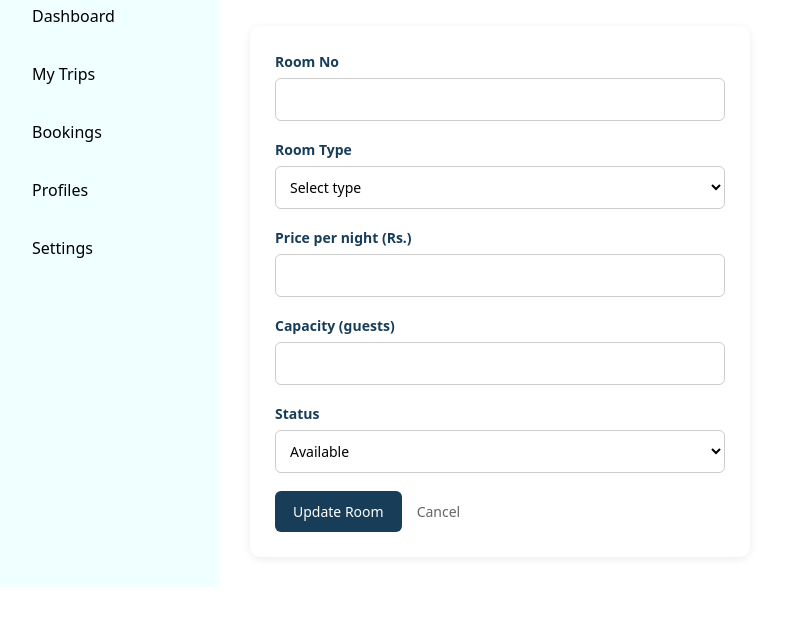
After one commit to Hemaka25/Destigo, a Laravel app: template resources/views/hotel_manager/room_edit.blade.php in a window 1280 px wide. The commit adds this page. Shown: the part 147-773 px from the top of the page, without its empty margins (0-788 px from the left). Run offline with Laravel 12, Linux system fonts and the light colour scheme; the template is opened without the code that fills it, so the values that code supplies are empty; style sheets or scripts are compiled from the project's sources; parts of the project's set-up code (start-up, migrations or seed data) failed here and were passed over.

Commit message:
Add edit room

```diff
--- /dev/null
+++ b/resources/views/hotel_manager/room_edit.blade.php
@@ -0,0 +1,70 @@
+@extends('layouts.nav')
+
+@section('content')
+
+    <h1>Edit Room</h1>
+    <p>Update the details of room {{ $room->room_number }}.</p>
+
+    <div class="hm-form-box">
+        <form method="POST" action="{{ route('hotel.rooms.update', $room) }}">
+            @csrf
+            @method('PUT')
+
+            <div class="hm-form-group">
+                <label for="room_number">Room No</label>
+                <input type="text" id="room_number" name="room_number" value="{{ old('room_number', $room->room_number) }}">
+                @error('room_number')
+                    <span class="hm-error">{{ $message }}</span>
+                @enderror
+            </div>
+
+            <div class="hm-form-group">
+                <label for="room_type">Room Type</label>
+                <select id="room_type" name="room_type">
+                    <option value="">Select type</option>
+                    @foreach (['Standard', 'Deluxe', 'Family', 'Suite'] as $type)
+                        <option value="{{ $type }}" {{ old('room_type', $room->room_type) === $type ? 'selected' : '' }}>
+                            {{ $type }}
+                        </option>
+                    @endforeach
+                </select>
+                @error('room_type')
+                    <span class="hm-error">{{ $message }}</span>
+                @enderror
+            </div>
+
+            <div class="hm-form-group">
+                <label for="price_per_night">Price per night (Rs.)</label>
+                <input type="number" id="price_per_night" name="price_per_night" min="0" step="0.01" value="{{ old('price_per_night', $room->price_per_night) }}">
+                @error('price_per_night')
+                    <span class="hm-error">{{ $message }}</span>
+                @enderror
+            </div>
+
+            <div class="hm-form-group">
+                <label for="capacity">Capacity (guests)</label>
+                <input type="number" id="capacity" name="capacity" min="1" value="{{ old('capacity', $room->capacity) }}">
+                @error('capacity')
+                    <span class="hm-error">{{ $message }}</span>
+                @enderror
+            </div>
+
+            <div class="hm-form-group">
+                <label for="status">Status</label>
+                <select id="status" name="status">
+                    <option value="available" {{ old('status', $room->status) === 'available' ? 'selected' : '' }}>Available</option>
+                    <option value="booked" {{ old('status', $room->status) === 'booked' ? 'selected' : '' }}>Booked</option>
+                </select>
+                @error('status')
+                    <span class="hm-error">{{ $message }}</span>
+                @enderror
+            </div>
+
+            <div class="hm-form-actions">
+                <button type="submit" class="hm-add-btn">Update Room</button>
+                <a href="{{ route('hotel.rooms') }}" class="hm-cancel-link">Cancel</a>
+            </div>
+        </form>
+    </div>
+
+@endsection
--- a/resources/views/hotel_manager/rooms.blade.php
+++ b/resources/views/hotel_manager/rooms.blade.php
@@ -38,7 +38,7 @@
                             </span>
                         </td>
                         <td>
-                            <a href="#" class="hm-icon-btn">✏️</a>
+                            <a href="{{ route('hotel.rooms.edit', $room) }}" class="hm-icon-btn">✏️</a>
                             <a href="#" class="hm-icon-btn">🗑️</a>
                         </td>
                     </tr>
--- a/routes/web.php
+++ b/routes/web.php
@@ -31,3 +31,9 @@ Route::get('/hotel_manager/rooms/create', [HotelRoomController::class, 'create']
 
 Route::post('/hotel_manager/rooms', [HotelRoomController::class, 'store'])
     ->name('hotel.rooms.store');
+
+Route::get('/hotel_manager/rooms/{room}/edit', [HotelRoomController::class, 'edit'])
+    ->name('hotel.rooms.edit');
+
+Route::put('/hotel_manager/rooms/{room}', [HotelRoomController::class, 'update'])
+    ->name('hotel.rooms.update');
```
Also changed, not shown: app/Http/Controllers/HotelRoomController.php (+39 -0 lines).
